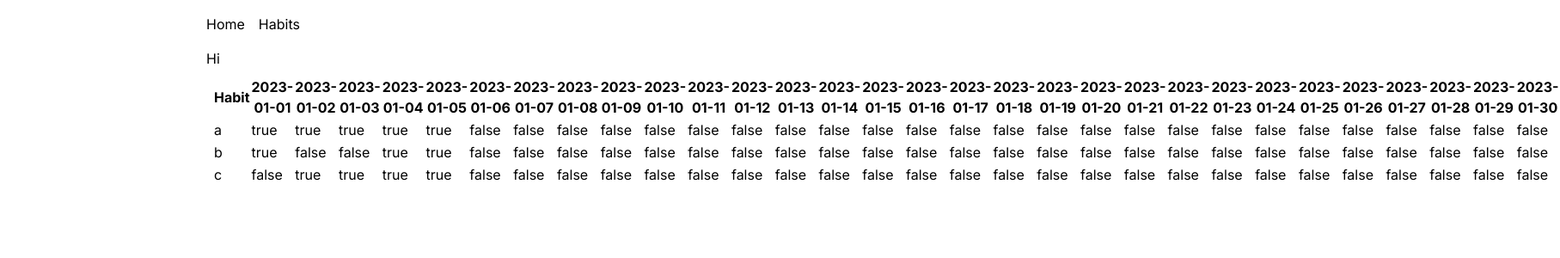
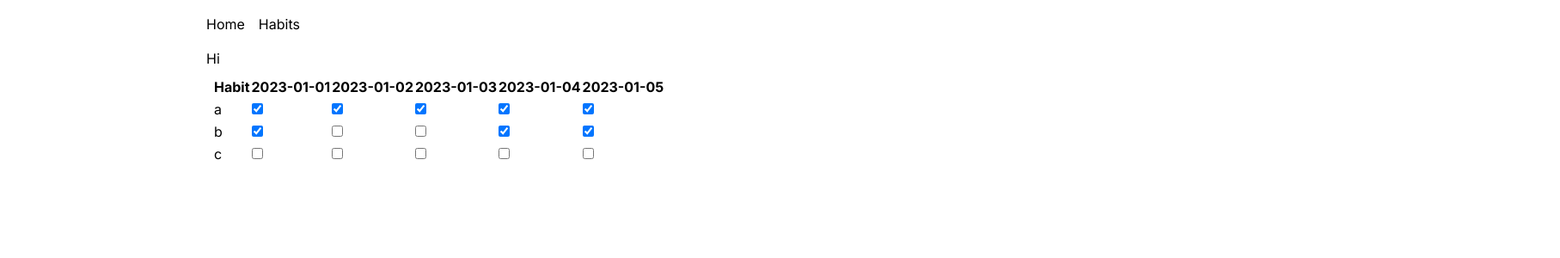
Before and after one commit to ajpkim/self-data, a Next.js app: page /habits in a window 1280 px wide. Shown: the top 300 px of the page at 86% size, 1815 px wide, since content can reach past the window. Built offline with nearby package versions, Linux system fonts and the light colour scheme.

Commit message:
Add checkboxes to table

```diff
--- a/src/app/habits/HabitsTable.tsx
+++ b/src/app/habits/HabitsTable.tsx
@@ -7,6 +7,7 @@ import {
 } from '@tanstack/react-table'
 import { getDatesFromEndpoints } from '@/utils'
 
+// DEV
 import habitData from './habitData.json'
 
 type HabitRecord = {
@@ -30,10 +31,17 @@ export default function HabitsTable({
   endDate,
   habits,
 }: HabitsTableProps) {
-  const { data, setData } = useState()
+  const [data, setData] = useState([])
+
+  // TODO: Use real hook to get real data
+  useEffect(() => {
+    setData(habitData)
+  }, [])
 
   let dates = getDatesFromEndpoints(startDate, endDate)
   const columnHelper = createColumnHelper<Habit>()
+
+  // Dynamically create columns based on the given data range
   const columns = [
     columnHelper.accessor('habit', {
       header: () => <span>Habit</span>,
@@ -42,11 +50,23 @@ export default function HabitsTable({
       columnHelper.accessor(
         (row) => {
           const record = row.records.find((x) => x.date === date)
-          return record ? record.completed : false
+          return record ? record : { date, completed: false }
         },
         {
           id: date,
           header: () => <span>{date}</span>,
+          cell: (info) => {
+            const record = info.getValue()
+            return (
+              <input
+                type="checkbox"
+                checked={record.completed}
+                onChange={(e) => {
+                  // TODO: Make API call to update entry here
+                }}
+              />
+            )
+          },
         },
       ),
     ),
@@ -91,21 +111,6 @@ export default function HabitsTable({
   )
 }
 
-// cell: (info) => (
-//   <input
-//     type="checkbox"
-//     checked={info.getValue() || false}
-//     onChange={() => handleCheckboxChange(info.row.id, info.column.id)}
-//   />
-// )
-// ,
-
-// TODO: Implement this
-// useEffect(() => {
-//   // const habitData = useHabitData(startDate, endDate, habits)
-//   setData(habitData)
-// }, [])
-
 // const handleCheckboxChange = (rowId: string, columnId: string) => {
 //   const newHabits = data.map((habit) => {
 //     if (habit.habit === rowId) {
--- a/src/app/habits/habitData.json
+++ b/src/app/habits/habitData.json
@@ -2,31 +2,31 @@
   {
     "habit": "a",
     "records": [
-      { "date": "2023-01-01", "completed": "true" },
-      { "date": "2023-01-02", "completed": "true" },
-      { "date": "2023-01-03", "completed": "true" },
-      { "date": "2023-01-04", "completed": "true" },
-      { "date": "2023-01-05", "completed": "true" }
+      { "date": "2023-01-01", "completed": true },
+      { "date": "2023-01-02", "completed": true },
+      { "date": "2023-01-03", "completed": true },
+      { "date": "2023-01-04", "completed": true },
+      { "date": "2023-01-05", "completed": true }
     ]
   },
   {
     "habit": "b",
     "records": [
-      { "date": "2023-01-01", "completed": "true" },
-      { "date": "2023-01-02", "completed": "false" },
-      { "date": "2023-01-03", "completed": "false" },
-      { "date": "2023-01-04", "completed": "true" },
-      { "date": "2023-01-05", "completed": "true" }
+      { "date": "2023-01-01", "completed": true },
+      { "date": "2023-01-02", "completed": false },
+      { "date": "2023-01-03", "completed": false },
+      { "date": "2023-01-04", "completed": true },
+      { "date": "2023-01-05", "completed": true }
     ]
   },
   {
     "habit": "c",
     "records": [
-      { "date": "2023-01-01", "completed": "false" },
-      { "date": "2023-01-02", "completed": "true" },
-      { "date": "2023-01-03", "completed": "true" },
-      { "date": "2023-01-04", "completed": "true" },
-      { "date": "2023-01-05", "completed": "true" }
+      { "date": "2023-01-01", "completed": false },
+      { "date": "2023-01-02", "completed": false },
+      { "date": "2023-01-03", "completed": false },
+      { "date": "2023-01-04", "completed": false },
+      { "date": "2023-01-05", "completed": false }
     ]
   }
 ]
--- a/src/app/habits/page.tsx
+++ b/src/app/habits/page.tsx
@@ -11,7 +11,7 @@ export default function Habits() {
       <h1>Hi</h1>
       <HabitsTable
         startDate="2023-01-01"
-        endDate="2023-01-30"
+        endDate="2023-01-05"
         habits={['a', 'b']}
       />
     </>
```
